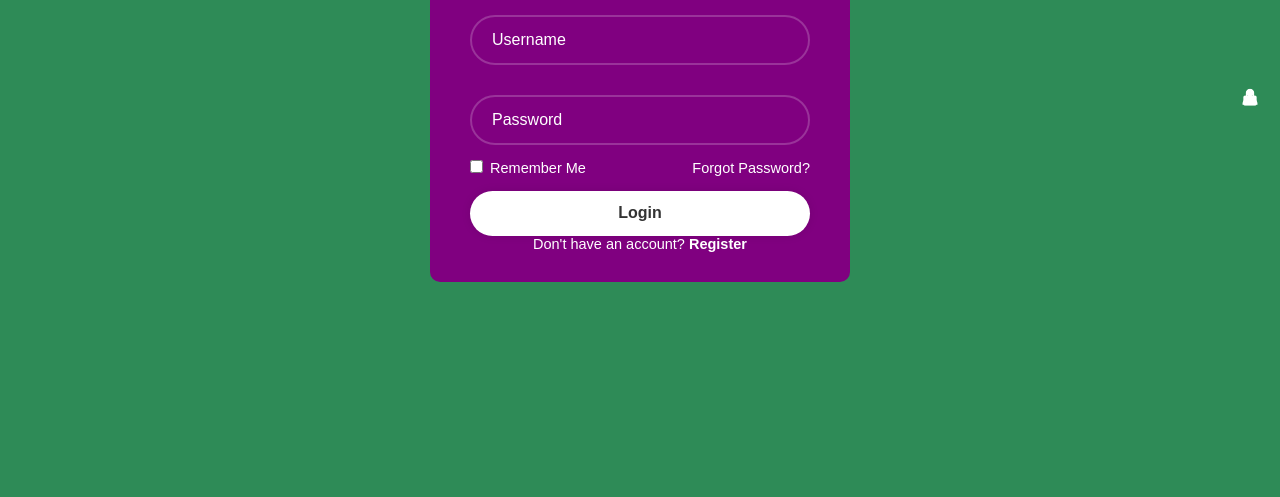
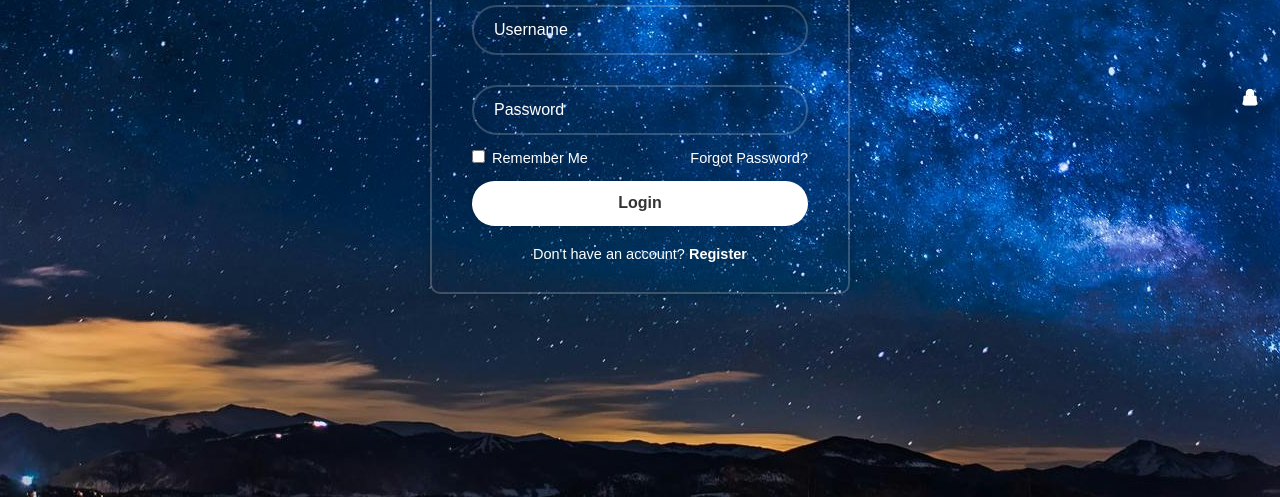
Before and after one commit to PradeepCodes/Login_Form, a plain HTML site: page Index.html in a window 1280 px wide. Shown: the part 303-800 px from the top of the page. Drawn offline with nearby package versions, Linux system fonts and the light colour scheme.

Commit message:
Design Completed And Icon Missing and Need to be change Bg

```diff
--- a/Index.html
+++ b/Index.html
@@ -16,7 +16,7 @@
                 <i class='bx bxs-user'></i>
             </div>
             <div class="input-box">
-                <input type="Password" placeholder="Password" required>
+                <input type="password" placeholder="Password" required>
                 <i class='bx bxs-lock-alt' ></i>
             </div>
             <div class="remember-forgot">
--- a/style.css
+++ b/style.css
@@ -9,12 +9,16 @@ body{
     justify-content: center;
     align-items: center;
     min-height: 100vh;
-    background: seagreen;
+    background: url(Images/BgImage.jpg) no-repeat;
+    background-position: cover;
+    background-position: center;
 
 }
 .wrapper{
     width: 420px;
-    background: purple;
+    background: transparent;
+    border: 2px solid rgba(255,255,255,.2);
+    box-shadow: 0 0 10px rgba(0,0,0,.2);
     color: #fff;
     border-radius: 10px;
     padding: 30px 40px;
@@ -83,7 +87,7 @@ margin: -15px 0 15px;
 .wrapper .register-link{
     font-size: 14.5px;
     text-align: center;
-    margin-top: 20px 0 15px;
+    margin-top: 20px;
 }
 .register-link p a{
     color: #fff;
```
Also changed, not shown: Images/BgImage.jpg (added).
